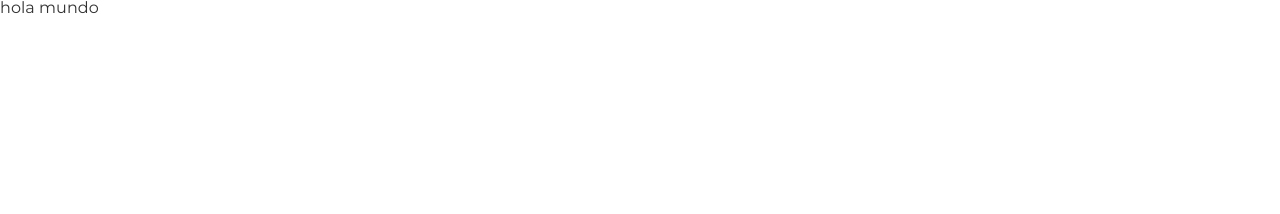
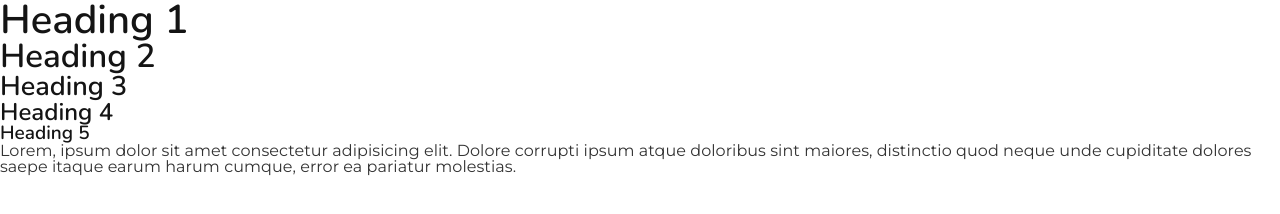
Before and after one commit to michventura/ddiv, a website built with Parcel: page index.html in a window 1280 px wide. Built offline with nearby package versions, Linux system fonts and the light colour scheme.

Commit message:
headings & parrafos markup

```diff
--- a/index.html
+++ b/index.html
@@ -14,6 +14,20 @@
     <link rel="stylesheet" href="style.css" />
   </head>
   <body>
-    <p>hola mundo</p>
+    <div class="headings">
+      <h1>Heading 1</h1>
+      <h2>Heading 2</h2>
+      <h3>Heading 3</h3>
+      <h4>Heading 4</h4>
+      <h5>Heading 5</h5>
+    </div>
+    <div class="parrafos">
+      <p>
+        Lorem, ipsum dolor sit amet consectetur adipisicing elit. Dolore
+        corrupti ipsum atque doloribus sint maiores, distinctio quod neque unde
+        cupiditate dolores saepe itaque earum harum cumque, error ea pariatur
+        molestias.
+      </p>
+    </div>
   </body>
 </html>
```
